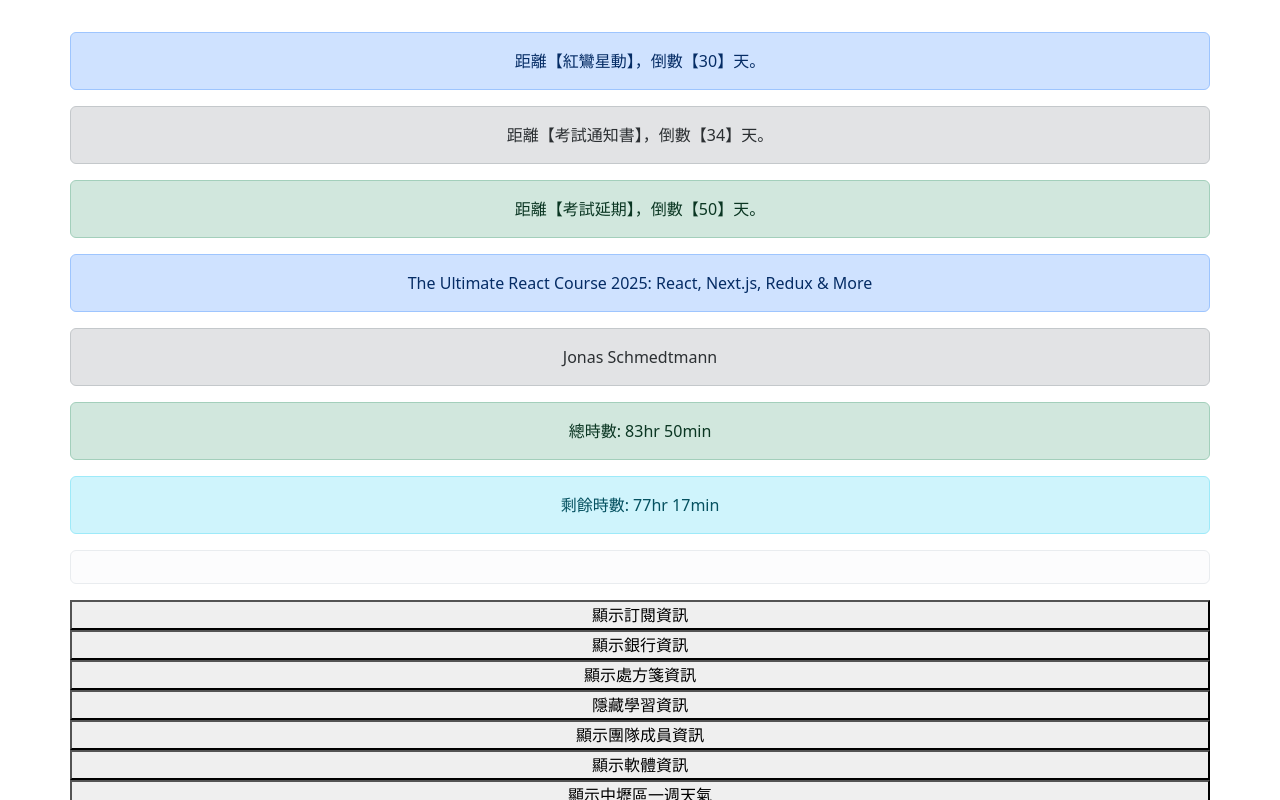
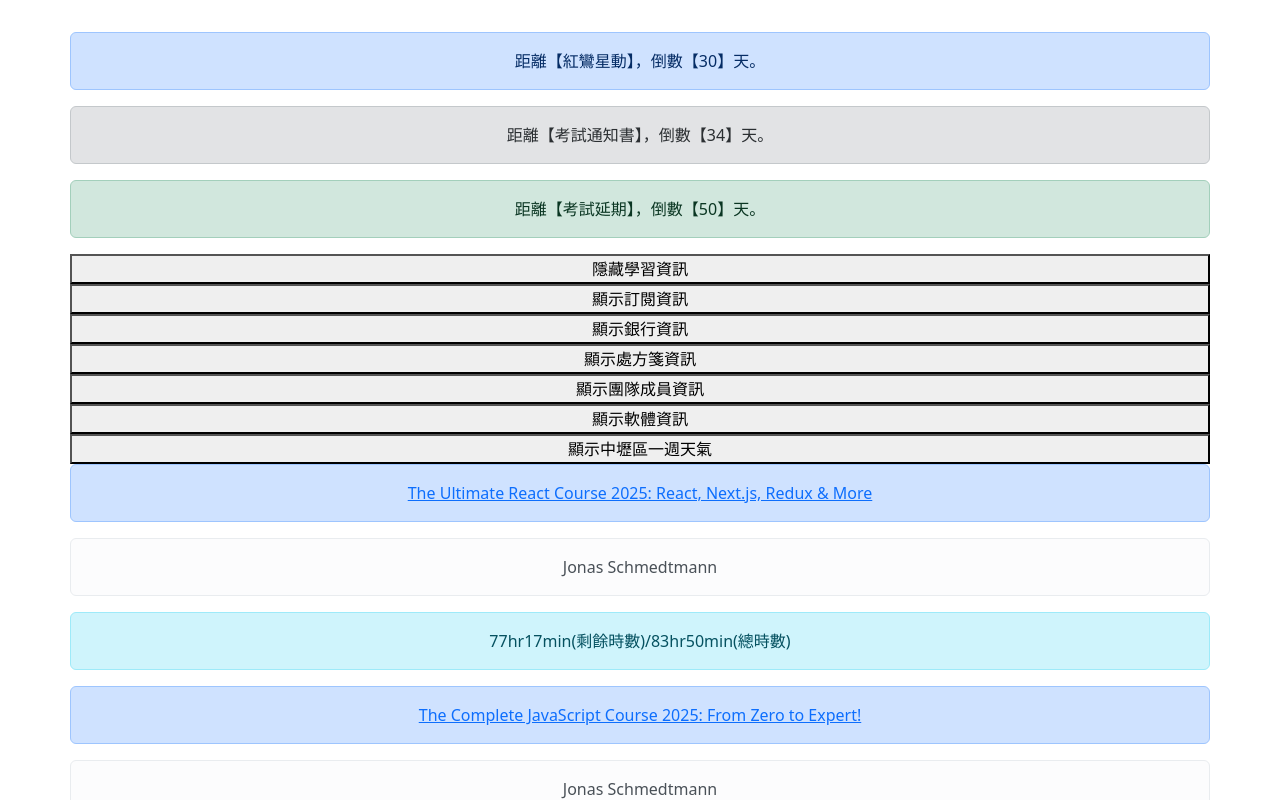
Before and after one commit to goldshoot0720/react20250705, a React (Vite) app: page / in a window 1280 px wide. Both pictures are taken after a click on the button "顯示學習資訊". Shown: the top 800 px of the page. Built offline with nearby package versions, Linux system fonts and the light colour scheme.

Commit message:
react20250705 mycourse6

```diff
--- a/src/App.jsx
+++ b/src/App.jsx
@@ -1,16 +1,20 @@
 import { useState } from "react";
 import "./App.css";
 import MyTable from "./MyTable";
+import MyDateCountDown from "./MyDateCountDown";
+import MyWeather from "./MyWeather";
+import MyCourseCountDown from "./MyCourseCountDown";
 import { mytablecontent1 } from "./mytablecontent1";
 import { mytablecontent2 } from "./mytablecontent2";
 import { mytablecontent3 } from "./mytablecontent3";
-import MyDateCountDown from "./MyDateCountDown";
 import { mytablecontent5 } from "./mytablecontent5";
 import { mytablecontent6 } from "./mytablecontent6";
-import MyCourseCountDown from "./MyCourseCountDown";
+import { mytablecontent7 } from "./mytablecontent7";
 import { mycourse1 } from "./mycourse1";
-import { mytablecontent7 } from "./mytablecontent7";
-import MyWeather from "./MyWeather";
+import { mycourse2 } from "./mycourse2";
+import { mycourse3 } from "./mycourse3";
+import { mycourse5 } from "./mycourse5";
+import { mycourse6 } from "./mycourse6";
 
 function App() {
   const [showMytablecontent1, setshowMytablecontent1] = useState(false);
@@ -33,12 +37,9 @@
             mycountdowntitle3="考試延期"
             mycountdown3="2025-07-05"
           />
-          <MyCourseCountDown
-            mytitle="The Ultimate React Course 2025: React, Next.js, Redux & More"
-            myteacher="Jonas Schmedtmann"
-            mycourse={mycourse1}
-            myviewed="5"
-          />
+          <button onClick={() => setshowMytablecontent5(!showMytablecontent5)}>
+            {showMytablecontent5 ? "隱藏學習資訊" : "顯示學習資訊"}
+          </button>
           <button onClick={() => setshowMytablecontent1(!showMytablecontent1)}>
             {showMytablecontent1 ? "隱藏訂閱資訊" : "顯示訂閱資訊"}
           </button>
@@ -47,9 +48,6 @@
           </button>
           <button onClick={() => setshowMytablecontent3(!showMytablecontent3)}>
             {showMytablecontent3 ? "隱藏處方箋資訊" : "顯示處方箋資訊"}
-          </button>
-          <button onClick={() => setshowMytablecontent5(!showMytablecontent5)}>
-            {showMytablecontent5 ? "隱藏學習資訊" : "顯示學習資訊"}
           </button>
           <button onClick={() => setshowMytablecontent6(!showMytablecontent6)}>
             {showMytablecontent6 ? "隱藏團隊成員資訊" : "顯示團隊成員資訊"}
@@ -90,6 +88,42 @@
             />
           )}
           {showMytablecontent5 && (
+            <>
+              <MyCourseCountDown
+                mytitle="The Ultimate React Course 2025: React, Next.js, Redux & More"
+                myteacher="Jonas Schmedtmann"
+                mylink="https://www.udemy.com/course/the-ultimate-react-course"
+                mycourse={mycourse1}
+                myviewed="5"
+              />
+              <MyCourseCountDown
+                mytitle="The Complete JavaScript Course 2025: From Zero to Expert!"
+                myteacher="Jonas Schmedtmann"
+                mylink="https://www.udemy.com/course/the-complete-javascript-course/"
+                mycourse={mycourse2}
+                myviewed="0"
+              />
+              <MyCourseCountDown
+                mytitle="Node.js, Express, MongoDB & More: The Complete Bootcamp"
+                myteacher="Jonas Schmedtmann"
+                mylink="https://www.udemy.com/course/nodejs-express-mongodb-bootcamp/"
+                mycourse={mycourse3}
+                myviewed="0"
+              />
+              <MyCourseCountDown
+                mytitle="Advanced CSS and Sass: Flexbox, Grid, Animations and More!"
+                myteacher="Jonas Schmedtmann"
+                mylink="https://www.udemy.com/course/advanced-css-and-sass/"
+                mycourse={mycourse5}
+                myviewed="0"
+              />
+              <MyCourseCountDown
+                mytitle="Build Responsive Real-World Websites with HTML and CSS"
+                myteacher="Jonas Schmedtmann"
+                mylink="https://www.udemy.com/course/design-and-develop-a-killer-website-with-html5-and-css3"
+                mycourse={mycourse6}
+                myviewed="0"
+              />
               <MyTable
                 mytableth1="學習項目"
                 mytableth2="課程內容"
@@ -100,6 +134,7 @@
                 showMytable4={true}
                 showMytable5={true}
               />
+            </>
           )}
 
           {showMytablecontent6 && (
--- a/src/MyCourseCountDown.jsx
+++ b/src/MyCourseCountDown.jsx
@@ -1,4 +1,4 @@
-function MyCourseCountDown({ mytitle, myteacher, mycourse, myviewed }) {
+function MyCourseCountDown({ mytitle, myteacher, mycourse, myviewed, mylink }) {
   // console.log("mycourse", mycourse);
 
   // 計算總時數
@@ -26,18 +26,17 @@
   return (
     <>
       <div className="alert alert-primary" role="alert">
-        {mytitle}
+        <a href={mylink} target="_blank" rel="noopener noreferrer">
+          {mytitle}
+        </a>
       </div>
-      <div className="alert alert-secondary" role="alert">
+      <div className="alert alert-light" role="alert">
         {myteacher}
       </div>
-      <div className="alert alert-success" role="alert">
-        總時數: {totalHours}hr {remainingMinutes}min
+      <div className="alert alert-info" role="alert">
+        {totalHours2}hr{remainingMinutes2}min(剩餘時數)/{totalHours}hr
+        {remainingMinutes}min(總時數)
       </div>
-      <div className="alert alert-info" role="alert">
-        剩餘時數: {totalHours2}hr {remainingMinutes2}min
-      </div>
-      <div class="alert alert-light" role="alert"></div>
     </>
   );
 }
--- /dev/null
+++ b/src/mycourse2.jsx
@@ -0,0 +1,23 @@
+export const mycourse2 = [
+  { hr: "0", min: "21" },
+  { hr: "4", min: "31" },
+  { hr: "4", min: "19" },
+  { hr: "0", min: "4" },
+  { hr: "2", min: "39" },
+  { hr: "0", min: "56" },
+  { hr: "3", min: "54" },
+  { hr: "3", min: "26" },
+  { hr: "5", min: "51" },
+  { hr: "2", min: "40" },
+  { hr: "7", min: "9" },
+  { hr: "3", min: "30" },
+  { hr: "5", min: "23" },
+  { hr: "4", min: "11" },
+  { hr: "3", min: "59" },
+  { hr: "5", min: "2" },
+  { hr: "3", min: "50" },
+  { hr: "8", min: "23" },
+  { hr: "0", min: "59" },
+  { hr: "0", min: "4" },
+  { hr: "0", min: "1" },
+];
--- /dev/null
+++ b/src/mycourse3.jsx
@@ -0,0 +1,17 @@
+export const mycourse3 = [
+  { hr: "0", min: "13" },
+  { hr: "3", min: "20" },
+  { hr: "0", min: "35" },
+  { hr: "1", min: "46" },
+  { hr: "1", min: "2" },
+  { hr: "3", min: "24" },
+  { hr: "1", min: "21" },
+  { hr: "5", min: "10" },
+  { hr: "2", min: "10" },
+  { hr: "5", min: "29" },
+  { hr: "5", min: "33" },
+  { hr: "5", min: "51" },
+  { hr: "4", min: "4" },
+  { hr: "2", min: "11" },
+  { hr: "0", min: "5" },
+];
--- /dev/null
+++ b/src/mycourse5.jsx
@@ -0,0 +1 @@
+export const mycourse5 = [{ hr: "0", min: "0" }];
--- /dev/null
+++ b/src/mycourse6.jsx
@@ -0,0 +1 @@
+export const mycourse6 = [{ hr: "0", min: "0" }];
--- a/src/mytablecontent5.jsx
+++ b/src/mytablecontent5.jsx
@@ -1,18 +1,28 @@
 export const mytablecontent5 = [
   {
     column1: "The Ultimate React Course 2025: React, Next.js, Redux & More",
-    column2: "42. Passing and Receiving Props",
-    column3: "42/505",
+    column2: "57. Let's Build a Steps Component",
+    column3: "56/505",
   },
   {
     column1: "The Complete JavaScript Course 2025: From Zero to Expert!",
-    column2: "51. CHALLENGE #4: Video Solution",
-    column3: "59/342",
+    column2: "1. Course Structure and Projects",
+    column3: "0/342",
   },
   {
     column1: "Node.js, Express, MongoDB & More: The Complete Bootcamp",
-    column2: "16. Parsing Variables from URLs",
-    column3: "15/229",
+    column2: "1. Course Structure and Projects",
+    column3: "0/229",
+  },
+  {
+    column1: "Advanced CSS and Sass: Flexbox, Grid, Animations and More!",
+    column2: "",
+    column3: "0/0",
+  },
+  {
+    column1: "Build Responsive Real-World Websites with HTML and CSS",
+    column2: "",
+    column3: "0/0",
   },
 ];
 
```
Also changed, not shown: 1 other file (tests, documents, lock files or other folders). Lines whose indentation alone changed are shown as unchanged.
